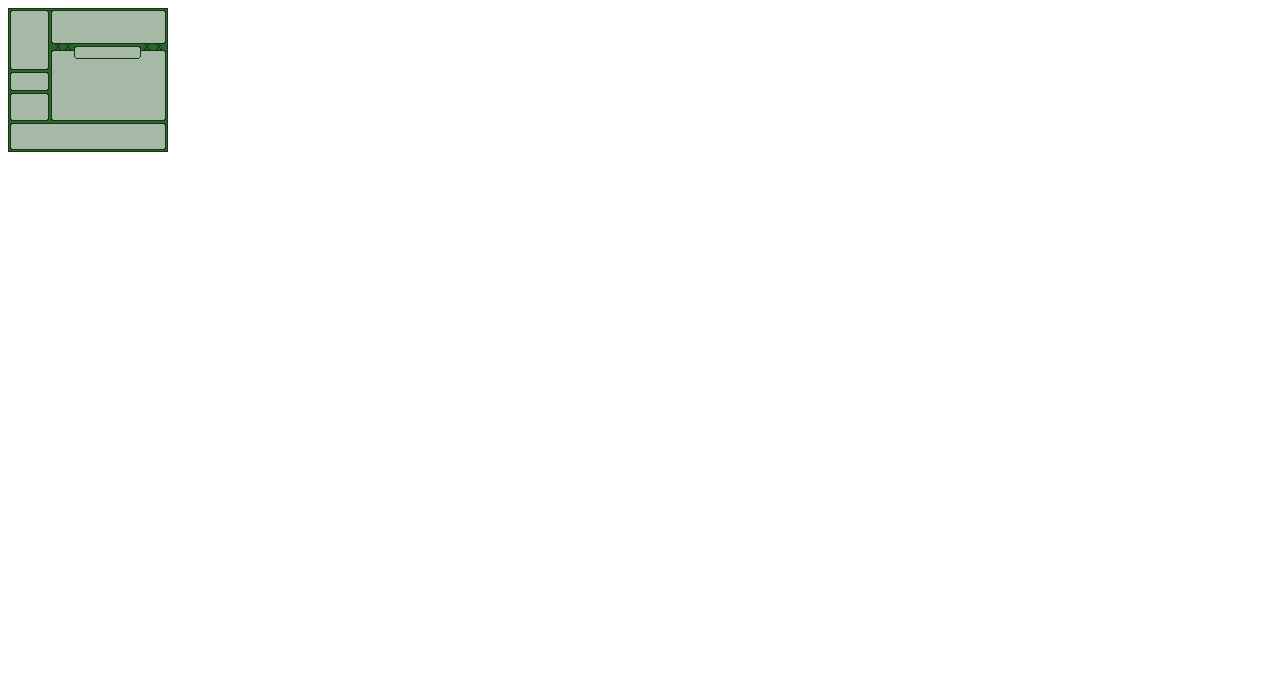
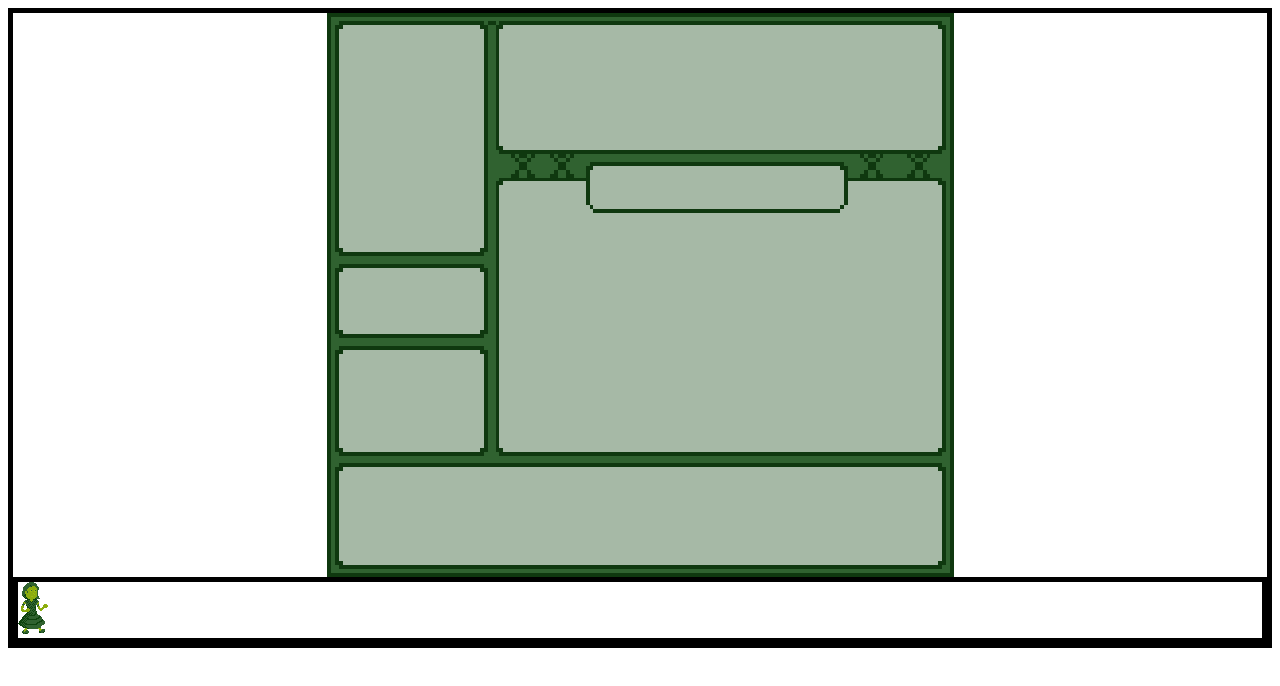
Before and after one commit to BoazBR/Nightmare-Trip, a plain HTML site: page interface.html in a window 1280 px wide. Drawn offline with Linux system fonts and the light colour scheme.

Commit message:
progresso

```diff
--- /dev/null
+++ b/css/interface.css
@@ -0,0 +1,23 @@
+img{
+    image-rendering: optimizeSpeed;
+    image-rendering: -moz-crisp-edges;
+    image-rendering: -o-crisp-edges;
+    image-rendering: -webkit-optimize-contrast;
+    image-rendering: pixelated;
+    image-rendering: optimize-contrast;
+}
+
+#img_interface{
+    width: 50%;
+    height: 50%;
+    display: block;
+    margin: auto;
+}
+
+.dentro{
+    position: relative;
+}
+
+div{
+    border: 5px solid black;
+}
--- a/interface.html
+++ b/interface.html
@@ -1,11 +1,17 @@
 <!DOCTYPE html>
 <html lang="en">
     <head>
+        <link rel="stylesheet" type="text/css" href="./css/interface.css" media="screen" />
         <meta charset="UTF-8">
         <meta name="viewport" content="width=device-width, initial-scale=1.0">
         <title>Interface</title>
     </head>
     <body>
-    <img src="sprites/Interface.png" alt="">
+        <div id="interface">
+            <img id="img_interface" src="sprites/Interface.png" alt="">
+            <div id="protagonista" class="dentro">
+                <img src="sprites/protagonista.png" alt="">
+            </div>
+        </div>
     </body>
 </html>
```
Also changed, not shown: index.html (+1 -1 lines). Lines whose indentation alone changed are shown as unchanged.
